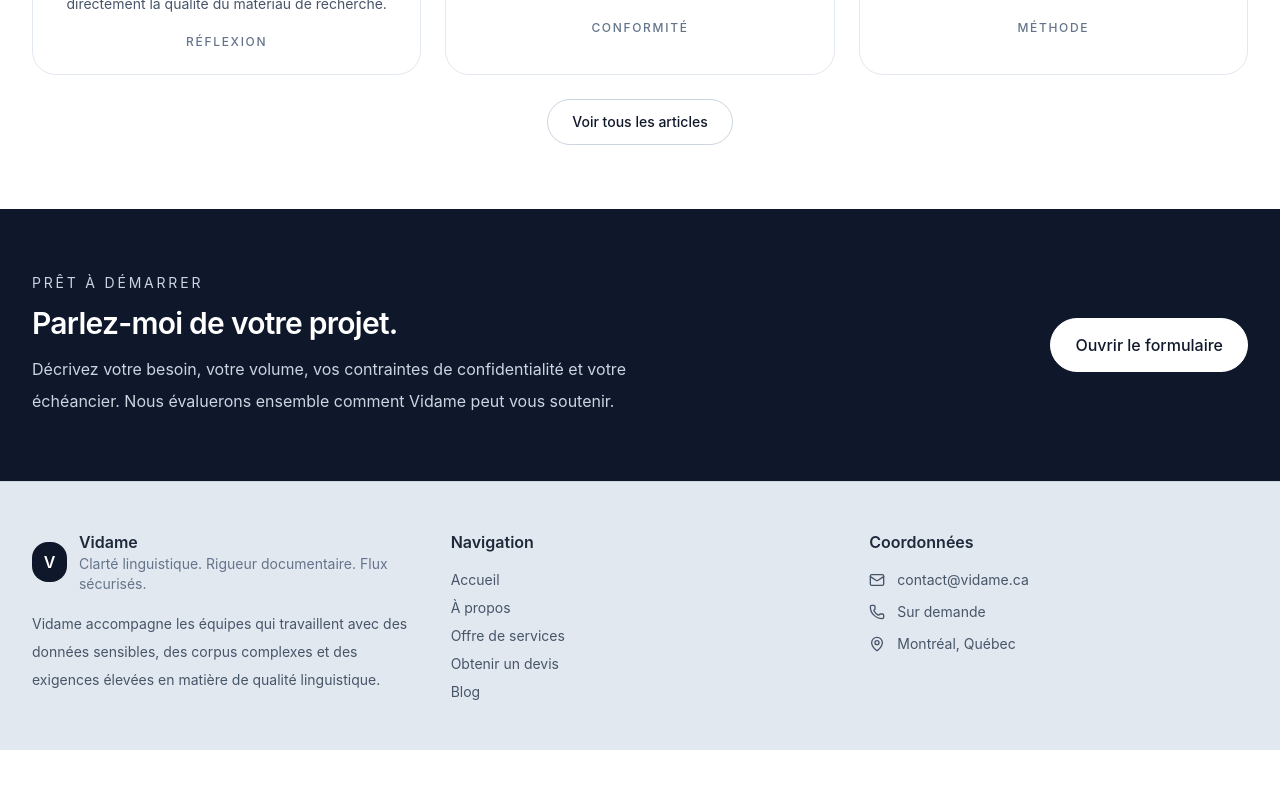
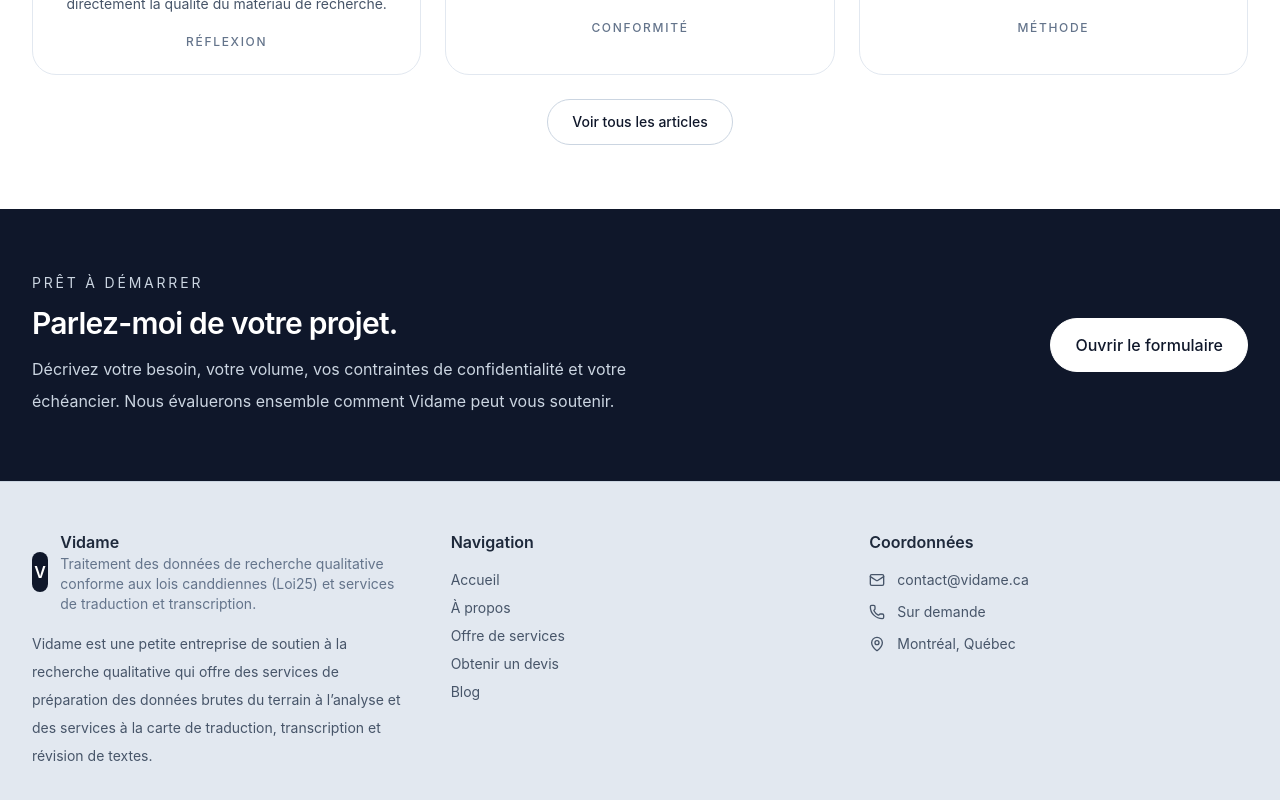
Before and after one commit to momopro21/vidame-recherche, a React (Vite) app: page / in a window 1280 px wide. Shown: the part 3931-4731 px from the top of the page. Before the commit the page ends 4681 px from the top, so only its background shows below. Built offline with nearby package versions, Linux system fonts and the light colour scheme; the HTML template or start-up script is replaced by a standard one.

Commit message:
Update App.tsx

```diff
--- a/src/App.tsx
+++ b/src/App.tsx
@@ -294,11 +294,11 @@ function Shell({
                   <div className="flex h-10 w-10 items-center justify-center rounded-2xl bg-slate-900 font-semibold text-white">V</div>
                   <div>
                     <div className="font-semibold">Vidame</div>
-                    <div className="text-sm text-slate-500">Clarté linguistique. Rigueur documentaire. Flux sécurisés.</div>
+                    <div className="text-sm text-slate-500">Traitement des données de recherche qualitative conforme aux lois canddiennes (Loi25) et services de traduction et transcription. </div>
                   </div>
                 </div>
                 <p className="text-sm leading-7 text-slate-600">
-                  Vidame accompagne les équipes qui travaillent avec des données sensibles, des corpus complexes et des exigences élevées en matière de qualité linguistique.
+                 Vidame est une petite entreprise de soutien à la recherche qualitative qui offre des services de préparation des données brutes du terrain à l’analyse et des services à la carte de traduction, transcription et révision de textes.
                 </p>
               </div>
               <div className="space-y-4">
```
